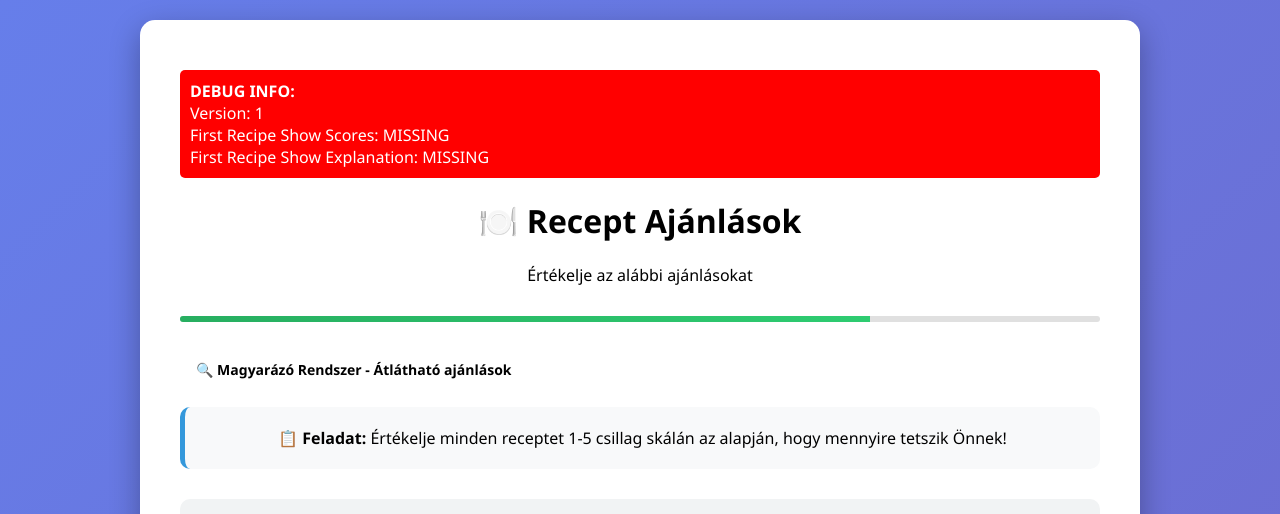
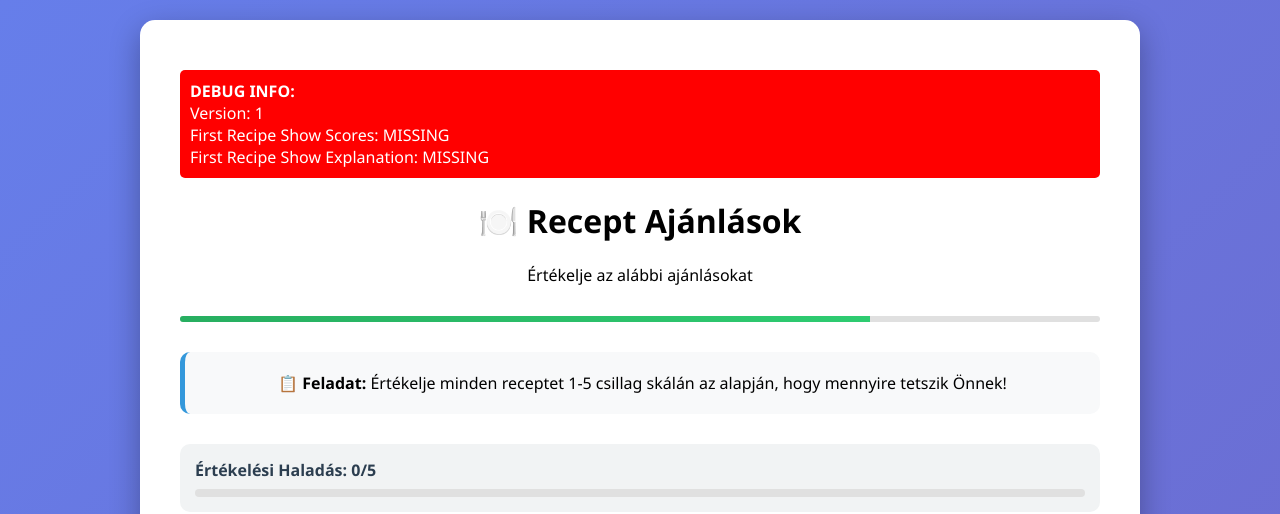
Before and after one commit to bvin81/sustainable-recipe-recommender_v2, a Flask app: page /study in a window 1280 px wide. Shown: the top 514 px of the page. Run offline with Flask 3, Linux system fonts and the light colour scheme; the visitor is signed in with stand-in values (Sample User, id 1).

Commit message:
Update study.html

```diff
--- a/user_study/templates/user_study/study.html
+++ b/user_study/templates/user_study/study.html
@@ -491,16 +491,6 @@
             <div class="progress-fill"></div>
         </div>
 
-        <div class="version-badge {{ version }}">
-            {% if version == 'v1' %}
-                📊 Alaprendszer - Népszerűség alapú ajánlások
-            {% elif version == 'v2' %}
-                🧠 Tudatos Rendszer - Kiegyensúlyozott ajánlások
-            {% else %}
-                🔍 Magyarázó Rendszer - Átlátható ajánlások
-            {% endif %}
-        </div>
-
         <div class="instruction-banner">
             <strong>📋 Feladat:</strong> Értékelje minden receptet 1-5 csillag skálán az alapján, hogy mennyire tetszik Önnek!
             {% if version == 'v2' or version == 'v3' %}
```
